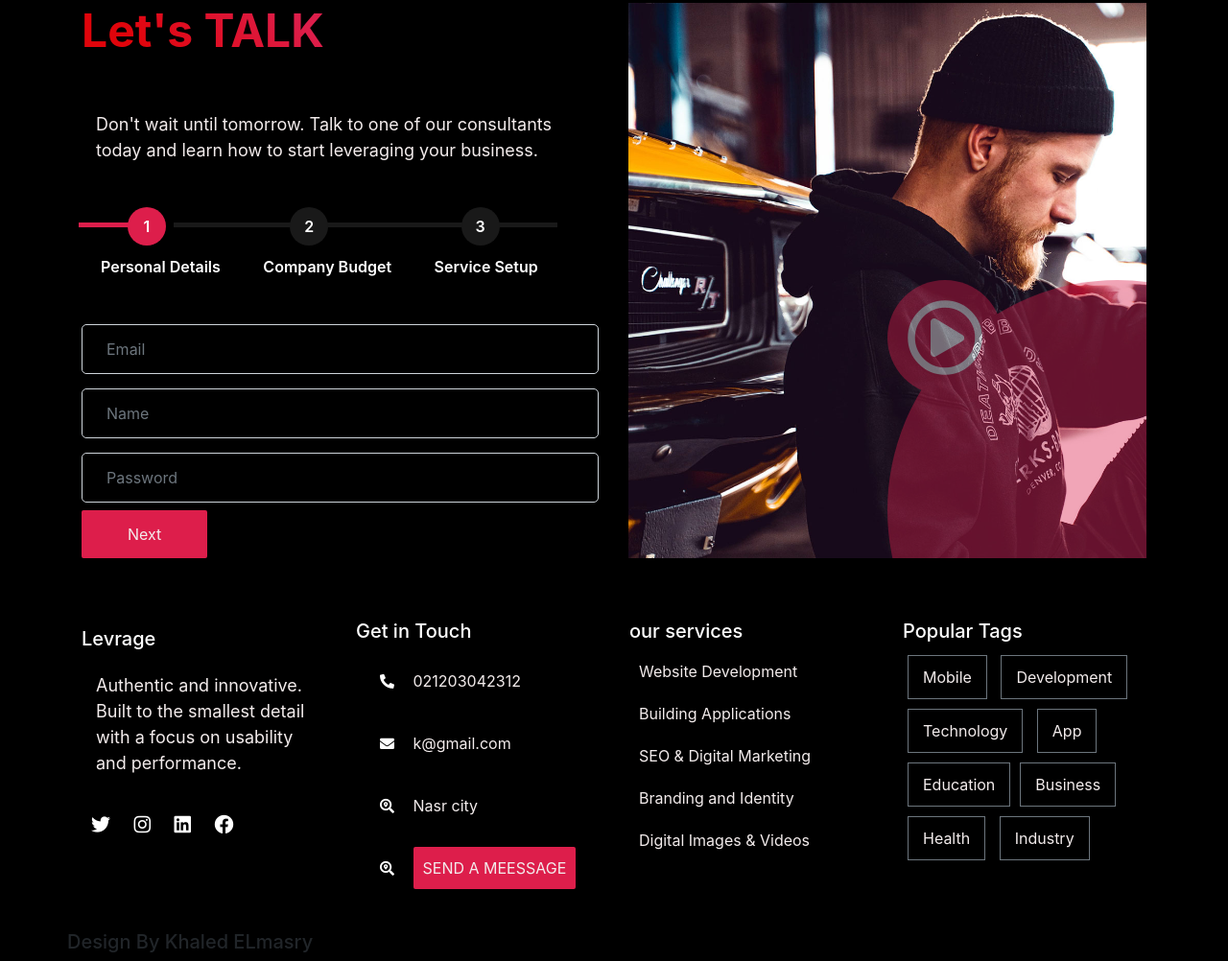
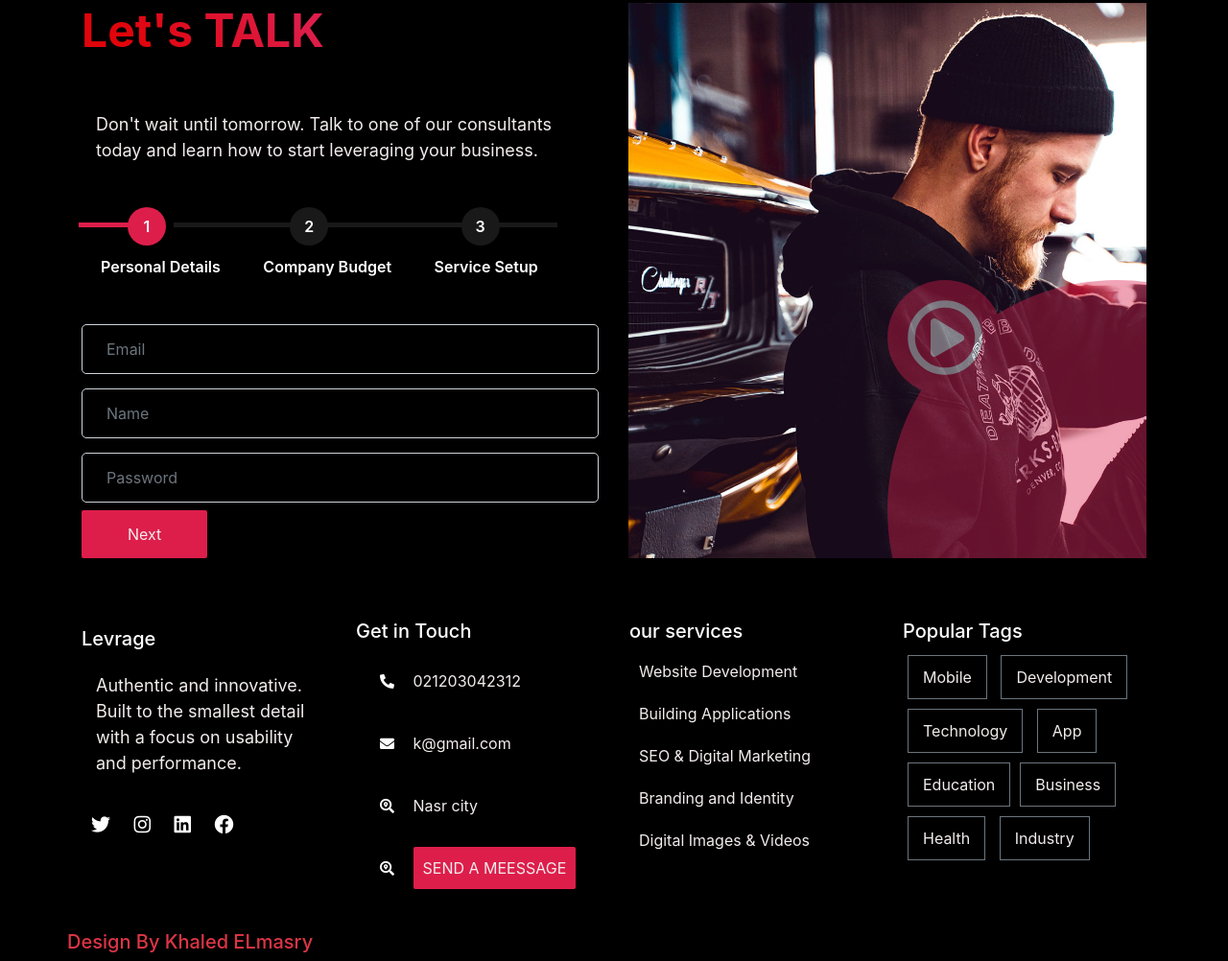
Before and after one commit to k801/la-verage, a plain HTML site: page index.html in a window 1280 px wide. Shown: the part 5409-6411 px from the top of the page at 96% size. Drawn offline with nearby package versions, Linux system fonts and the light colour scheme; a web font is replaced by a local one.

Commit message:
Update index.html

```diff
--- a/index.html
+++ b/index.html
@@ -834,7 +834,7 @@ BUY NOW
 
     </div>
 
-  <h5> Design By Khaled ELmasry</h5>
+  <h5 class="text-danger"> Design By Khaled ELmasry</h5>
 </div>
 
 
```
